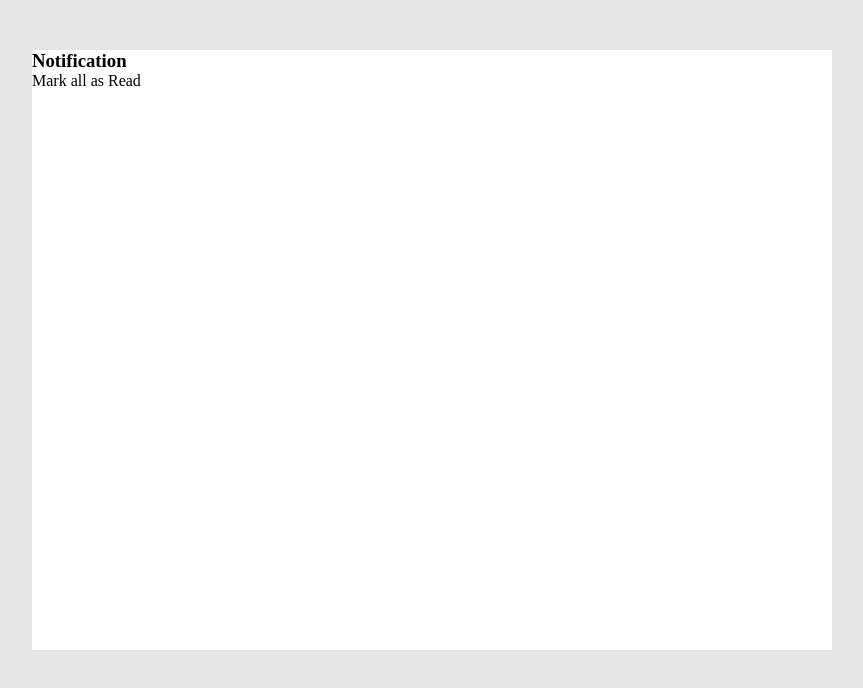
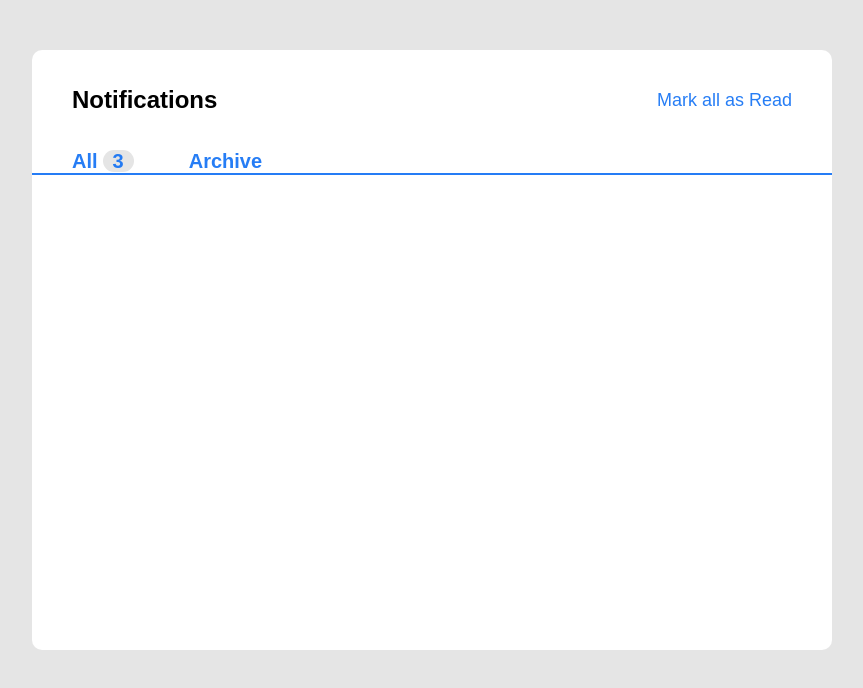
Before and after one commit to iradukunda12/Simba-Project, a plain HTML site: page dashboard.html in a window 1280 px wide. Shown: the whole page, without its empty margins (208-1071 px from the left). Drawn offline with Linux system fonts and the light colour scheme.

Commit message:
completed navigation

```diff
--- a/dashboard.css
+++ b/dashboard.css
@@ -16,5 +16,71 @@ body {
     width: 800px;
     height: 600px;
     background-color: #fff;
+    border-radius: 10px;
+}
+.nav {
+    display: flex;
+    align-items: center;
+    justify-content: space-between;
+    padding: 50px 40px;
+    height: 40px;
+}
+.nav-2 {
+    display: flex;
+    padding: 0 40px;
+    gap: 50px;
+}
+.text-notification {
+    font-family: sans-serif;
+    font-weight: bold;
+}
+.mark {
+    font-size: 18px;
+    font-family: sans-serif;
+    color: #0a6cf4e2;
+    cursor: pointer;
+}
+.all {
+    text-transform: capitalize;
+    font-size: 20px;
+    font-family: sans-serif;
+    color: #0a6cf4e2;
+    cursor: pointer;
+}
+.all:hover {
+    color: #346ebee2;
+    border-bottom: 4px solid #0a6cf4e2;
+    padding-bottom: 5px;
+    border-bottom-width: 4px;
+}
+.three {
+    background-color: #e5e5e5;
+    margin: 0 5px;
+    padding: 0 10px;
+    border-radius: 50px;
+
 
 }
+
+.archive {
+    text-transform: capitalize;
+    font-size: 20px;
+    font-family: sans-serif;
+    color: #0a6cf4e2;
+    cursor: pointer;
+}
+.archive:hover {
+    color: #346ebee2;
+    border-bottom: 4px solid #0a6cf4e2;
+    padding-bottom: 5px;
+    border-bottom-width: 4px;
+}
+.borde {
+    border-bottom: 4px solid #0a6cf4e2;
+    border-bottom-width: 2px;
+    width: 100%;
+
+}
+.line {
+    display: flex;
+}
--- a/dashboard.html
+++ b/dashboard.html
@@ -10,9 +10,14 @@
     <div class="container">
     <div class="container-message">
     <div class="nav">
-        <div class="notification"><h3 class="text-notification">Notification</h3></div>
-        <div class="">Mark all as Read</div>
+        <div class="notification"><h2 class="text-notification">Notifications</h2></div>
+        <div class="mark"><p class="mark">Mark all as Read</p></div>
     </div>
+    <div class="nav-2">
+        <h3 class="all">all<span class="three">3</span></h3>
+        <h3 class="archive"><span class="archive">Archive</span></h3>
+    </div>
+    <div class="line"><span class="borde"></span></div>
     </div>
     </div>
 </body>
```
